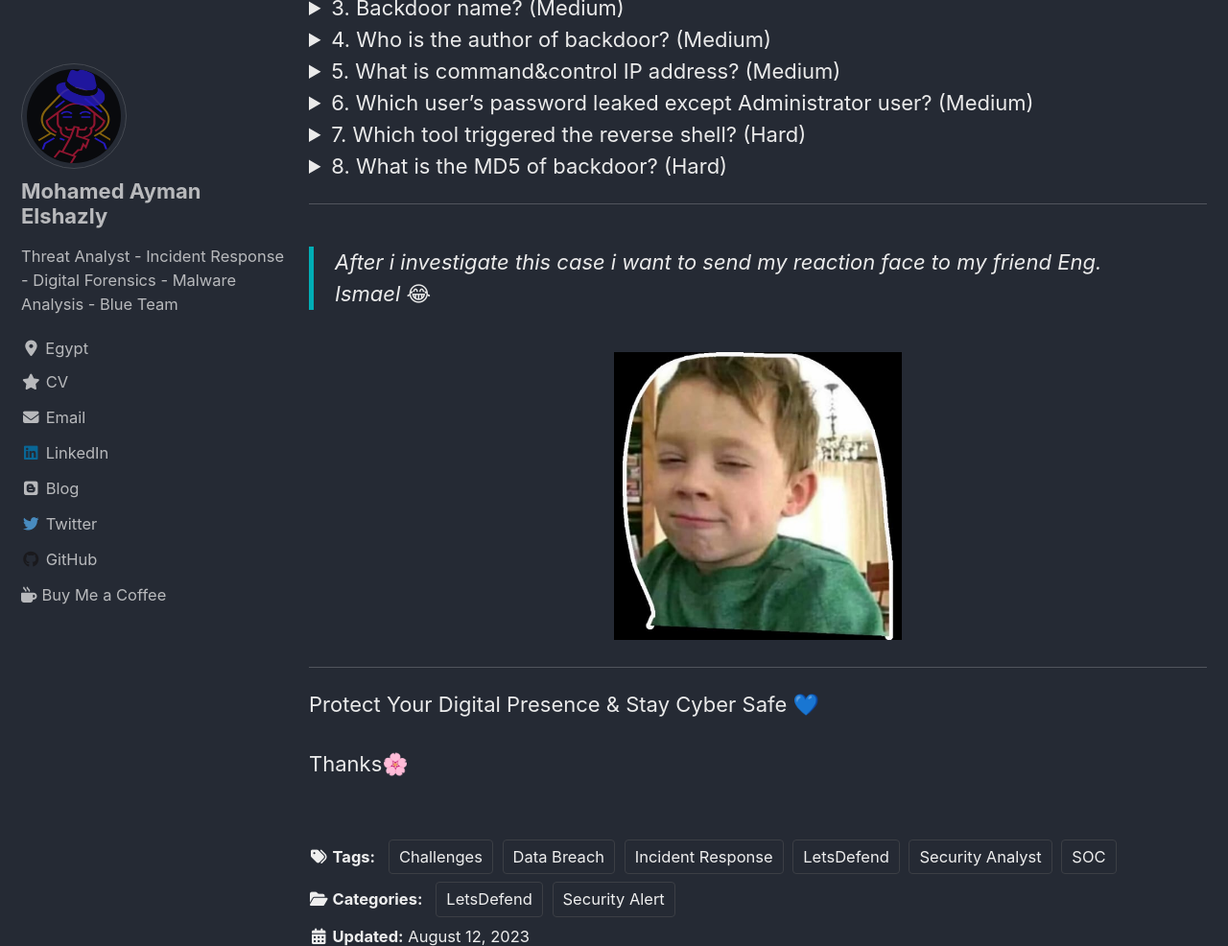
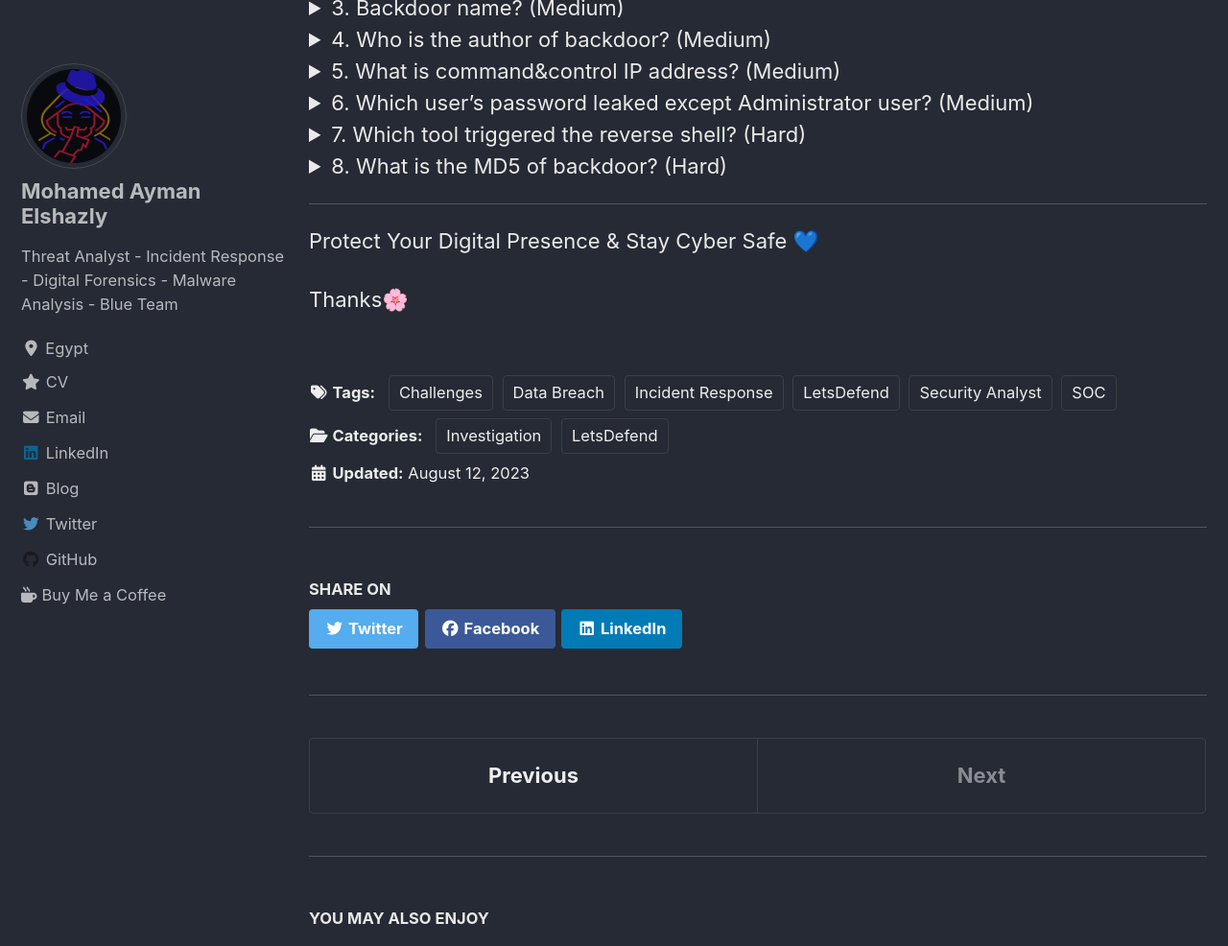
Before and after one commit to 0xElshazly/0xElshazly.github.io, a Jekyll site: the page built from _posts/Challenges-Writeups/2023-08-12-Private-Case-1.md, in a window 1280 px wide and 1400 px high, scrolled down 10552 px, cut to the strip 0-986 px from the top of the window. Shown: the whole strip at 96% size. Built offline with Jekyll 4.4.1, drawn with Linux system fonts in a browser that asks for light colours; cached includes are drawn as plain includes; nearby versions of some CDN libraries.

Commit message:
Update Breach Data 01 Case

```diff
--- a/_posts/Challenges-Writeups/2023-08-12-Private-Case-1.md
+++ b/_posts/Challenges-Writeups/2023-08-12-Private-Case-1.md
@@ -9,7 +9,7 @@ header:
 ribbon: DarkRed
 description: "Unraveling the Enigma of Company Data Sale and Unveiling the Cryptic Clue"
 categories:
-  - Security Alert
+  - Investigation
   - LetsDefend
 tags:
   - Data Breach
@@ -250,14 +250,6 @@ impacket
 f59095f0ab15f26a1ead7eed8cdb4902
 </details>
 
----
-
-> After i investigate this case i want to send my reaction face to my friend Eng. Ismael 😂
-
-<p align="center">
-  <img src="/assets/images/LetsDefend/PRIVATE-CASE-1/stick.jpg" alt="Terminal Shortcuts" style="width:300px">
-</p>
-
 
 ---
 
```
